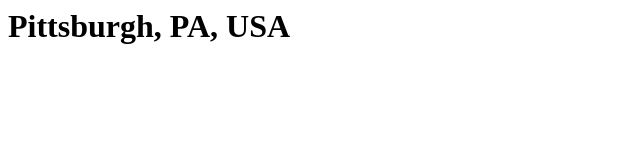
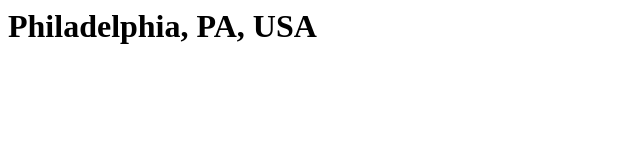
Before and after one commit to whereismeldo/whereismeldo.github.io, a plain HTML site: page index.html in a window 1280 px wide. Shown: the whole page, without its empty margins (0-640 px from the left). Drawn offline with Linux system fonts and the light colour scheme.

Commit message:
Stopover in Philly

```diff
--- a/index.html
+++ b/index.html
@@ -1,5 +1,5 @@
 <html>
     <body>
-        <h1>Pittsburgh, PA, USA</h1>
+        <h1>Philadelphia, PA, USA</h1>
     </body>
 </html>
```
